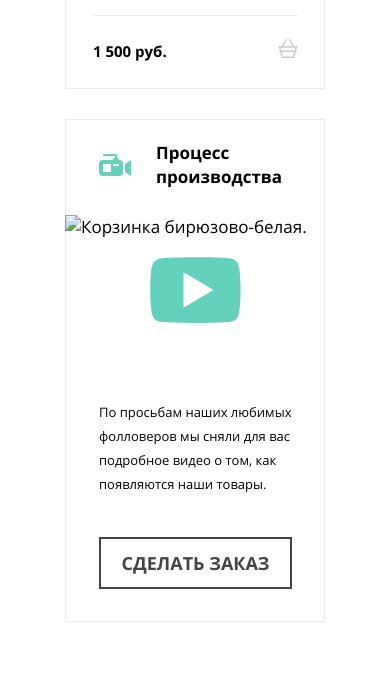
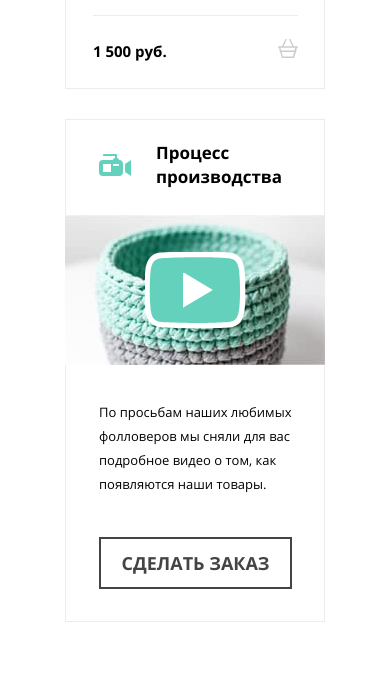
Before and after one commit to htmlacademy-adaptive/1777645-mishka-27, a website: page source/catalog.html in a window 390 px wide. Shown: the part 1403-2077 px from the top of the page. Drawn offline with nearby package versions, Linux system fonts and the light colour scheme; files that its build step writes are made by us from their sources.

Commit message:
Добавляет стили в блок player для mobile

```diff
--- a/source/sass/blocks/player.scss
+++ b/source/sass/blocks/player.scss
@@ -8,6 +8,12 @@
 
 .player__poster {
   display: block;
+
+  @media (min-width: 610px) {
+    width: 550px;
+    height: 317px;
+    object-fit: cover;
+  }
 }
 
 .player__button {
@@ -17,17 +23,17 @@
   transform: translate(-50%, -50%);
   padding: 0;
   border: none;
-  width: 100px;
+  width: 101px;
   height: 77px;
   background: url("../img/icon/play.svg") no-repeat;
   cursor: pointer;
 
   &:hover {
-    transform: translate(-50%, -50%) scale(1.1);
+    transform: translate(-50%, -50%) scale(1.2);
   }
 
   &:active {
-    transform: translate(-50%, -50%) scale(0.9);
+    transform: translate(-50%, -50%) scale(0.8);
     opacity: 0.3;
   }
 }
```
Also changed, not shown: source/img/poster.jpg (deleted), source/img/video/video-desktop.jpg (added), source/img/video/video-mobile.jpg (added), source/img/video/video-tablet.jpg (added).
